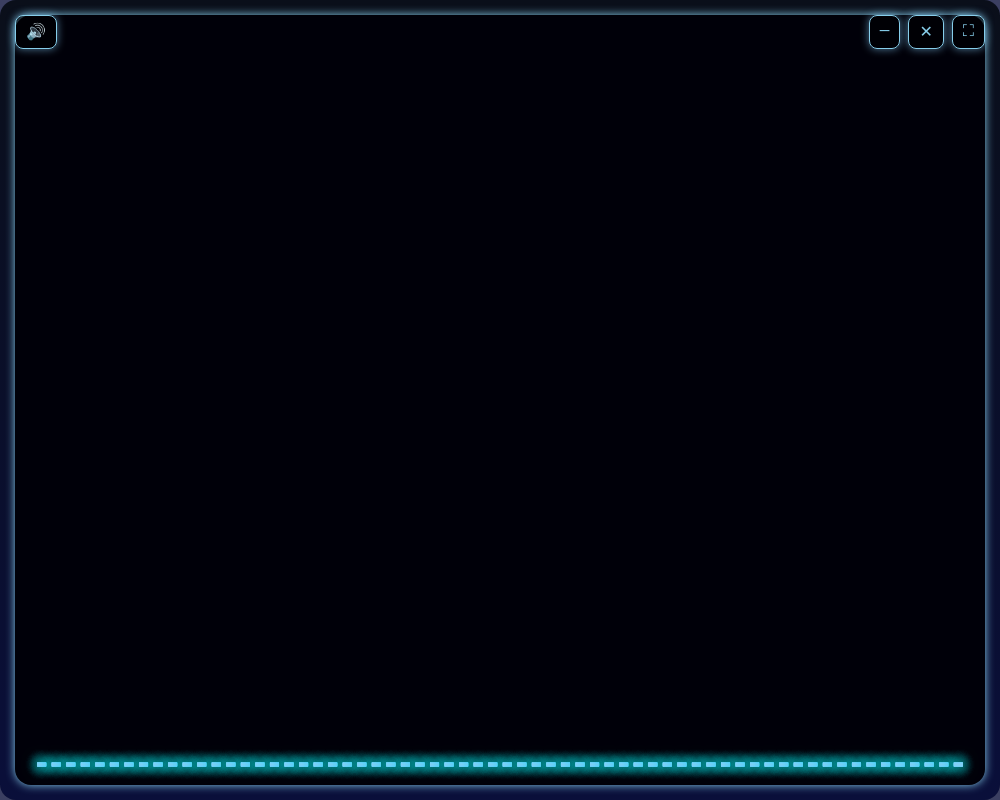
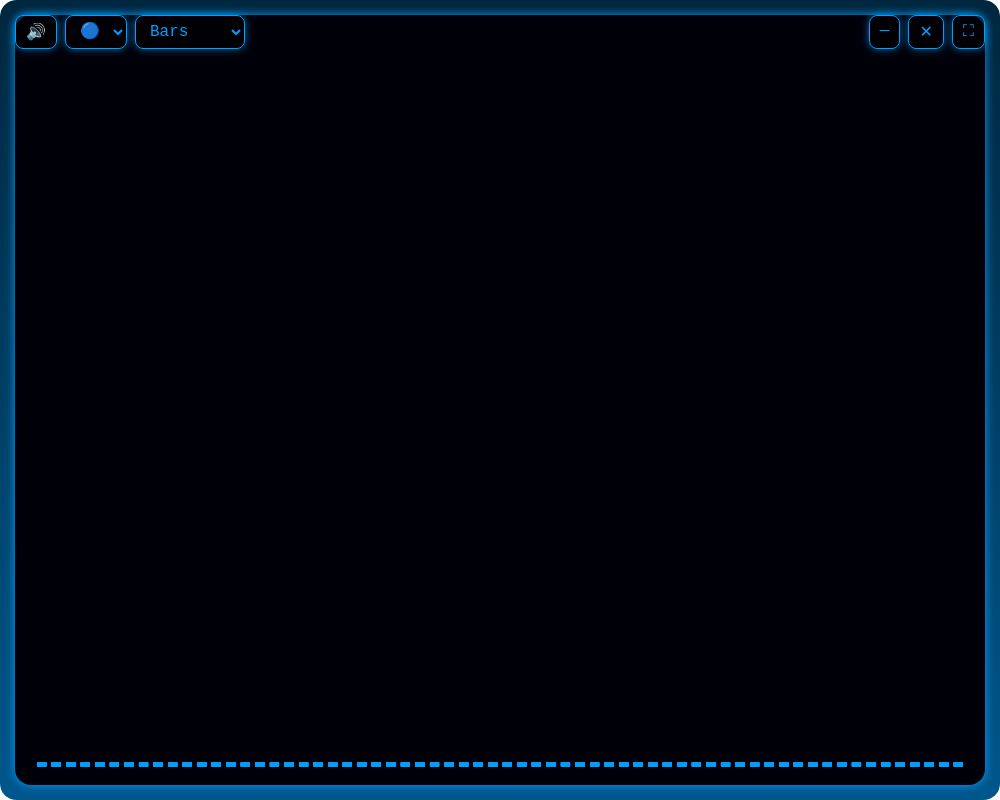
Before and after one commit to paramesh636/keystream, an Electron app: page index.html in a window 1000 px wide. Drawn offline with Linux system fonts and the light colour scheme.

Commit message:
Update index.html

```diff
--- a/index.html
+++ b/index.html
@@ -7,12 +7,19 @@
 </head>
 
 <style>
+  :root {
+    --theme-color: #4cc9f0;
+    --theme-glow: #76e0ff;
+    --theme-shadow: rgba(76, 201, 240, 0.6);
+    --theme-shadow-strong: rgba(76, 201, 240, 1);
+    --theme-gradient-start: #0a0f2a;
+    --theme-gradient-end: #0a1f4a;
+  }
   html, body {
     overflow: hidden;
     margin: 0;
     padding: 0;
     border-radius: 16px;
-    background: rgba(10, 15, 58, 0.8);
     backdrop-filter: blur(12px);
     -webkit-backdrop-filter: blur(12px);
   }
@@ -21,13 +28,18 @@
     display: flex;
     align-items: center;
     justify-content: center;
-    background: linear-gradient(to bottom, #0A0F1A, #0A0F3A);
+    border-radius: 16px;
+    background: transparent;
+    color: var(--theme-color);
+    transition: background 0.6s ease;
   }
 
   canvas {
     background: #000009;
     border-radius: 16px;
-    box-shadow: 0 0 10px skyblue;
+    box-shadow: 0 0 10px var(--theme-color);
+    transition: box-shadow 0.4s ease;
+
   }
 
   body::before{
@@ -35,6 +47,7 @@
     position: absolute;
     inset: 0;
     border-radius: inherit;
+    background: linear-gradient(to bottom, var(--theme-gradient-start), var(--theme-gradient-end));
     box-shadow: 0 8px 32px rgba(0, 0, 0, 0.6);
     pointer-events: none;
     z-index: -2;
@@ -53,24 +66,24 @@
     -webkit-app-region: drag;
   }
 
-  .icon-btn {
+  .icon-btn, .selector {
     pointer-events: auto;
     font-family: monospace;
     font-size: 16px;
-    color: skyblue;
+    color: var(--theme-color);
+    border: 1px solid var(--theme-color);
+    box-shadow: 0 0 8px var(--theme-shadow);
     background: rgba(0,0,0,0.4);
-    border: 1px solid skyblue;
     border-radius: 8px;
     padding: 6px 10px;
     cursor: pointer;
-    box-shadow: 0 0 8px rgba(135,206,250,0.6);
     transition: all 0.2s ease;
     user-select: none;
     -webkit-app-region: no-drag;
   }
 
-  .icon-btn:hover {
-    box-shadow: 0 0 12px rgba(135,206,250,1);
+  .icon-btn:hover, .selector:hover {
+    box-shadow: 0 0 12px var(--theme-shadow-strong);
   }
 
   .muted {
@@ -84,6 +97,18 @@
     <div class="top-bar">
   <div style="display:flex; gap:8px;">
     <div id="muteBtn" class="icon-btn">🔊</div>
+    <select id="colorSelect" class="selector">
+        <option value="#009fff">🔵</option>
+        <option value="#ff5555">🔴</option>
+        <option value="#55ff55">🟢</option>
+        <option value="#ffaa00">🟠</option>
+        <option value="#cc55ff">🟣</option>
+        <option value="#ffffff">⚪</option>
+    </select>
+    <select id="visModeSelect" class="selector">
+        <option value="bars">Bars</option>
+        <option value="circles">Circles</option>
+    </select>
   </div>
 
   <div style="display:flex; gap:8px;">
@@ -97,6 +122,56 @@
   <canvas id="vis"></canvas>
 
 <script>
+  const root = document.documentElement;
+    const colorSelect = document.getElementById('colorSelect');
+
+    function setThemeColor(color) {
+      root.style.setProperty('--theme-color', color);
+      const isWhite = color.toLowerCase() === '#ffffff' || color.toLowerCase() === 'white';
+      const glowColor = isWhite ? '#f0f8ff' : shadeColor(color, -0.1);
+      const shadowAlpha = isWhite ? 0.9 : 0.6;
+      const darkColor = isWhite ? '#1a1a2e' : shadeColor(color, -0.75);
+      const midColor  = isWhite ? '#2a2a4a' : shadeColor(color, -0.45);
+      root.style.setProperty('--theme-gradient-start', darkColor);
+      root.style.setProperty('--theme-gradient-end', midColor);
+      root.style.setProperty('--theme-glow', glowColor);
+      root.style.setProperty('--theme-shadow', hexToRgba(color, shadowAlpha));
+      root.style.setProperty('--theme-shadow-strong', hexToRgba(color, 1));
+      document.getElementById('muteBtn').style.color = color;
+    }
+
+    function shadeColor(color, percent) {
+      let hex = color.replace('#', '');
+      if (hex.length === 3) hex = hex.split('').map(c => c + c).join('');
+      let r = parseInt(hex.substr(0,2), 16);
+      let g = parseInt(hex.substr(2,2), 16);
+      let b = parseInt(hex.substr(4,2), 16);
+      r = Math.floor(r * (1 + percent));
+      g = Math.floor(g * (1 + percent));
+      b = Math.floor(b * (1 + percent));
+      r = Math.max(0, Math.min(255, r));
+      g = Math.max(0, Math.min(255, g));
+      b = Math.max(0, Math.min(255, b));
+      return `#${r.toString(16).padStart(2,'0')}${g.toString(16).padStart(2,'0')}${b.toString(16).padStart(2,'0')}`;
+    }
+
+    function hexToRgba(hex, alpha = 1) {
+      hex = hex.replace('#', '');
+      const r = parseInt(hex.substr(0,2), 16);
+      const g = parseInt(hex.substr(2,2), 16);
+      const b = parseInt(hex.substr(4,2), 16);
+      return `rgba(${r}, ${g}, ${b}, ${alpha})`;
+    }
+
+    colorSelect.addEventListener('change', () => {
+      setThemeColor(colorSelect.value);
+    });
+    setThemeColor(colorSelect.value);
+
+
+
+
+  //Visualization Start
   const canvas = document.getElementById("vis");
   const ctx = canvas.getContext("2d");
 
@@ -115,6 +190,27 @@
   const TRAIL_LENGTH = 24;
   const TRAIL_FADE = 0.75;
   const keyLabels = new Array(barCount).fill(null);
+
+  //Circle Mode
+    const WAVE_SPEED = 2.5;
+    const MAX_RADIUS = 200;
+    const rowGroups = [
+      keys.reduce((acc, k, i) => {
+        if ('1234567890'.includes(k)) acc.push(i);
+        return acc;
+      }, []),
+      keys.reduce((acc, k, i) => {
+        if ('abcdefghijklmnopqrstuvwxyz'.includes(k)) acc.push(i);
+        return acc;
+      }, []),
+      keys.reduce((acc, k, i) => {
+        if (!'1234567890abcdefghijklmnopqrstuvwxyz'.includes(k)) acc.push(i);
+        return acc;
+      }, [])
+    ];
+    const usedIndices = [...new Set(rowGroups.flat())];
+    const circleWaves = new Array(barCount).fill().map(() => []);
+
 
   const audioCtx = new (window.AudioContext || window.webkitAudioContext)();
   let muted = false;
@@ -161,8 +257,55 @@
     'y': 659.25, 'z': 698.46
   };
 
-  function animate() {
+  let currentVisMode = 'bars';
+    const visModeSelect = document.getElementById('visModeSelect');
+    visModeSelect.addEventListener('change', () => {
+      currentVisMode = visModeSelect.value;
+    });
+
+  function drawVisualization() {
       ctx.clearRect(0, 0, canvas.width, canvas.height);
+      const themeColor = hexToRgba(getComputedStyle(root).getPropertyValue('--theme-color').trim(), 0.7);
+      //const shadowcolor = hexToRgba(getComputedStyle(root).getPropertyValue('--theme-glow').trim(), 0.5);
+      if (currentVisMode === 'circles') {
+        const rowYs = [canvas.height * 0.25, canvas.height * 0.55, canvas.height * 0.85];
+
+        rowGroups.forEach((groupIndices, rowIdx) => {
+          const count = groupIndices.length;
+          if (count === 0) return;
+
+          const colSpacing = canvas.width / (count + 1);
+
+          groupIndices.forEach((index, col) => {
+            const posX = (col + 1) * colSpacing;
+            const posY = rowYs[rowIdx];
+
+            circleWaves[index] = circleWaves[index]
+              .map(r => r + WAVE_SPEED)
+              .filter(r => {
+                const alpha = Math.max(0, 1 - (r - 40) / (MAX_RADIUS - 40));
+                return alpha > 0.02;
+
+          });
+            circleWaves[index].forEach(radius => {
+              const alpha = Math.max(0, 1 - (radius - 40) / (MAX_RADIUS - 40));
+              ctx.beginPath();
+              ctx.arc(posX, posY, radius, 0, Math.PI * 2);
+              ctx.strokeStyle = hexToRgba(getComputedStyle(root).getPropertyValue('--theme-color').trim(), alpha);
+              ctx.lineWidth = 2.5 + alpha * 2;
+              ctx.stroke();
+            });
+        if (keyLabels[index]) {
+          const label = keyLabels[index];
+          ctx.font = "bold 13px monospace";
+          ctx.fillStyle = themeColor;
+          ctx.textAlign = "center";
+          ctx.textBaseline = "bottom";
+          ctx.fillText(label.toUpperCase(), posX, posY);
+        }
+        });
+        });
+      } else if (currentVisMode === 'bars') {
           let x = startX;
 
           for (let i = 0; i < barCount; i++) {
@@ -172,18 +315,16 @@
             for (let t = 0; t < trails[i].length; t++) {
               const h = trails[i][t];
               const alpha = (t + 1) / trails[i].length * TRAIL_FADE;
-        ctx.fillStyle = `rgba(135,206,250,${alpha * 0.7})`;
+              ctx.fillStyle = themeColor;
               ctx.fillRect(barX, barY + h - 2, barWidth, 4);
             }
 
-      ctx.fillStyle = "skyblue";
-      ctx.shadowColor = "cyan";
-      ctx.shadowBlur = 15;
+            ctx.fillStyle = themeColor;
             ctx.fillRect(barX, barY, barWidth, barH);
 
             if (keyLabels[i]) {
               ctx.font = "bold 13px monospace";
-        ctx.fillStyle = "lightblue";
+              ctx.fillStyle = themeColor;
               ctx.textAlign = "center";
               ctx.textBaseline = "bottom";
               ctx.shadowBlur = 8;
@@ -201,6 +342,11 @@
             x += barWidth + gap;
           }
 
+      }
+  }
+
+    function animate() {
+      drawVisualization();
       requestAnimationFrame(animate);
     }
 
@@ -211,31 +357,32 @@
       const index = keys.indexOf(k);
       if (index === -1) return;
 
+      if (currentVisMode === 'circles') {
+        circleWaves[index].push(1);
+        keyLabels[index] = k;
+      } else {
         bars[index] = maxHeight;
         keyLabels[index] = k;
+      }
 
       if (muted) return;
-
-    const freq = noteFrequencies[k];
+      const freq = noteFrequencies[k] / 2;
       if (!freq) return;
-
       audioCtx.resume();
-
       const osc = audioCtx.createOscillator();
       const gain = audioCtx.createGain();
-
-    osc.type = 'sine';
+      osc.type = 'triangle';
       osc.frequency.value = freq;
-
       const now = audioCtx.currentTime;
       gain.gain.setValueAtTime(0, now);
-    gain.gain.linearRampToValueAtTime(0.5, now + 0.005);
-    gain.gain.linearRampToValueAtTime(0.0, now + 1.2);
-
+      gain.gain.linearRampToValueAtTime(0.3, now + 0.02);
+      gain.gain.exponentialRampToValueAtTime(0.001, now + 1.5);
       osc.connect(gain);
       gain.connect(audioCtx.destination);
       osc.start(now);
+      osc.stop(now + 1.6);
     });
+
 
   document.getElementById('muteBtn').addEventListener('click', () => {
     muted = !muted;
```
Lines whose indentation alone changed are shown as unchanged.
